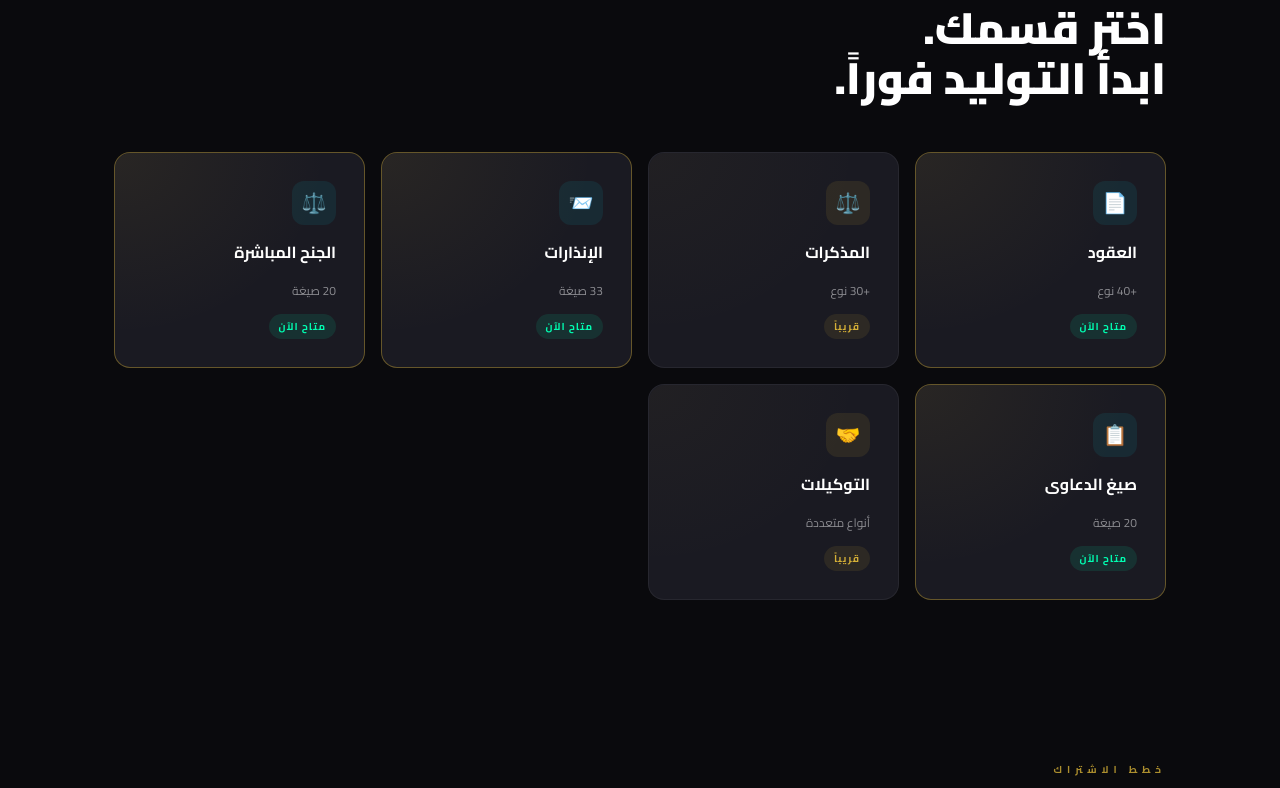
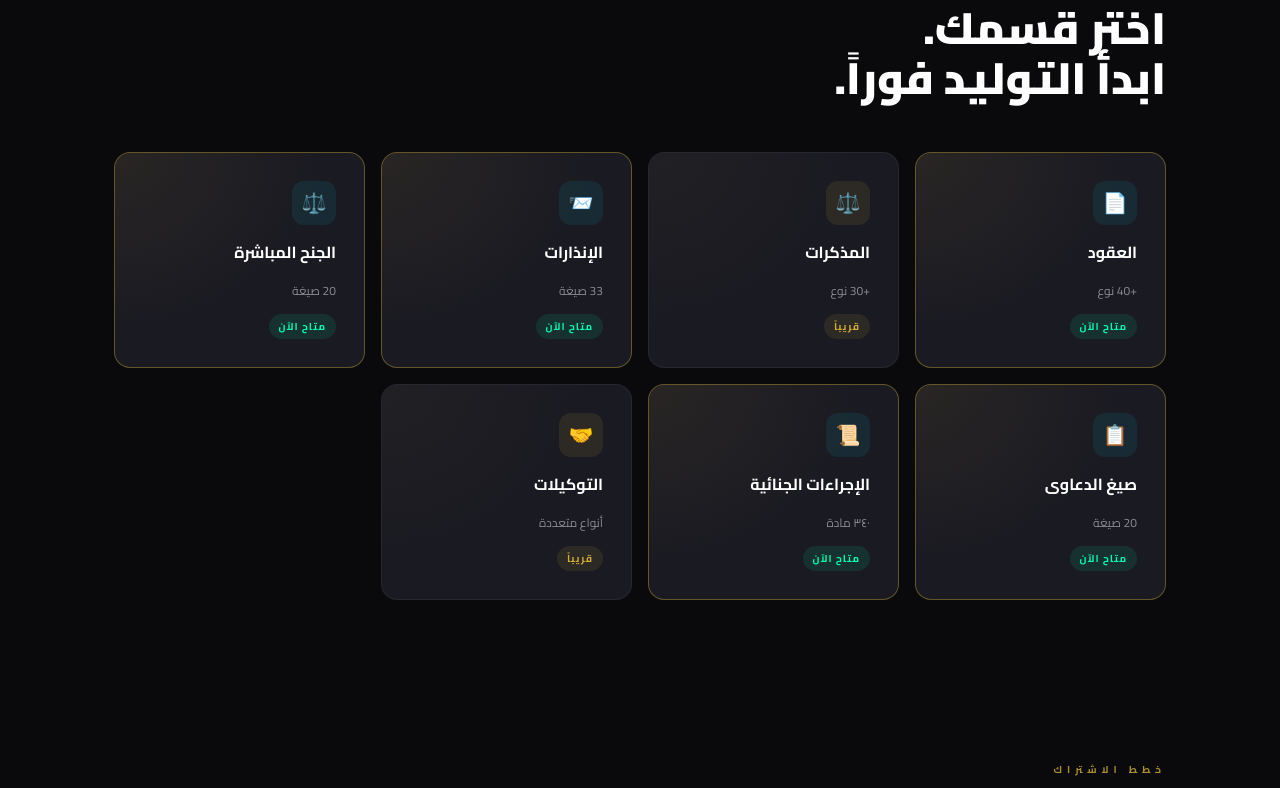
Before and after one commit to OMAR-ESLAM/Legista-om, a website: page index.html in a window 1280 px wide. Shown: the part 1368-2156 px from the top of the page. Drawn offline with Linux system fonts and the light colour scheme; no server answers; animation ran at ten frames a second; a web font is replaced by a local one.

Commit message:
رفع index.html من لوحة التحكم

```diff
--- a/index.html
+++ b/index.html
@@ -983,6 +983,7 @@ div[id*="g_id_onload"],
   <a href="#modules" class="btn-primary quicknav-explore-btn" style="margin-bottom:32px">← استكشف الأقسام</a>
   <div class="quicknav-grid" id="quickNavGrid" style="max-width:900px; margin-bottom:40px;">
     <a href="rol.html" class="quicknav-item cy"><div class="quicknav-icon">📅</div><div class="quicknav-name">رول الجلسات</div></a>
+    <a href="igraat-jnaeya.html" class="quicknav-item"><div class="quicknav-icon">📜</div><div class="quicknav-name">الإجراءات الجنائية</div></a>
     <a href="#qaat" class="quicknav-item cy" data-target="qaat"><div class="quicknav-icon">🏛️</div><div class="quicknav-name">أماكن القاعات</div></a>
     <a href="#tahlil" class="quicknav-item" data-target="tahlil"><div class="quicknav-icon">💡</div><div class="quicknav-name">تحليل القضية</div></a>
     <a href="#tibbshari" class="quicknav-item cy" data-target="tibbshari"><div class="quicknav-icon">🩺</div><div class="quicknav-name">الطب الشرعي</div></a>
@@ -1051,6 +1052,12 @@ div[id*="g_id_onload"],
   <div class="module-count">20 صيغة</div>
   <div class="module-badge">متاح الآن</div>
 </a>
+    <a href="igraat-jnaeya.html" class="module-card active-card" onclick="return handleToolClick(event, 'igraat-jnaeya.html', true)">
+      <div class="module-icon cy">📜</div>
+      <div class="module-name">الإجراءات الجنائية</div>
+      <div class="module-count">٣٤٠ مادة</div>
+      <div class="module-badge">متاح الآن</div>
+    </a>
     <a href="#" class="module-card">
       <div class="module-icon">🤝</div>
       <div class="module-name">التوكيلات</div>
```
